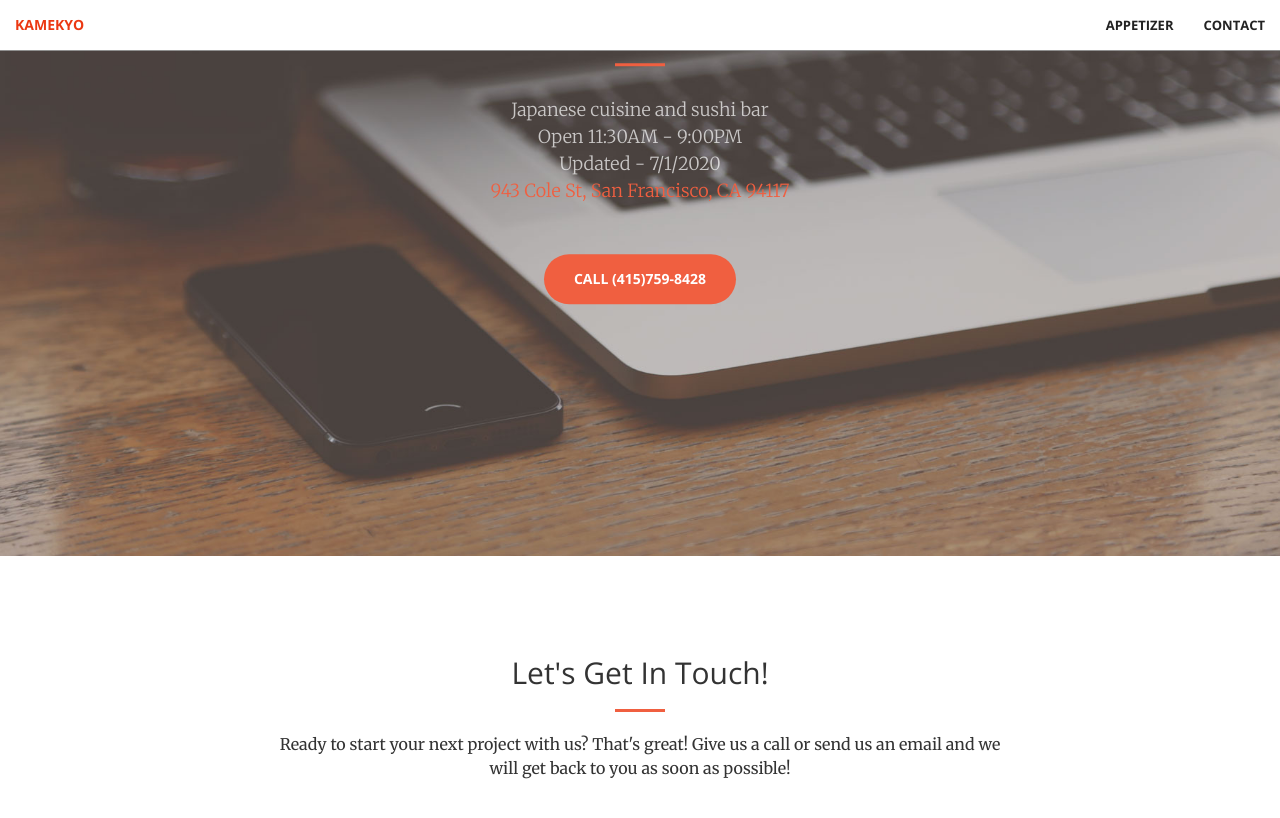
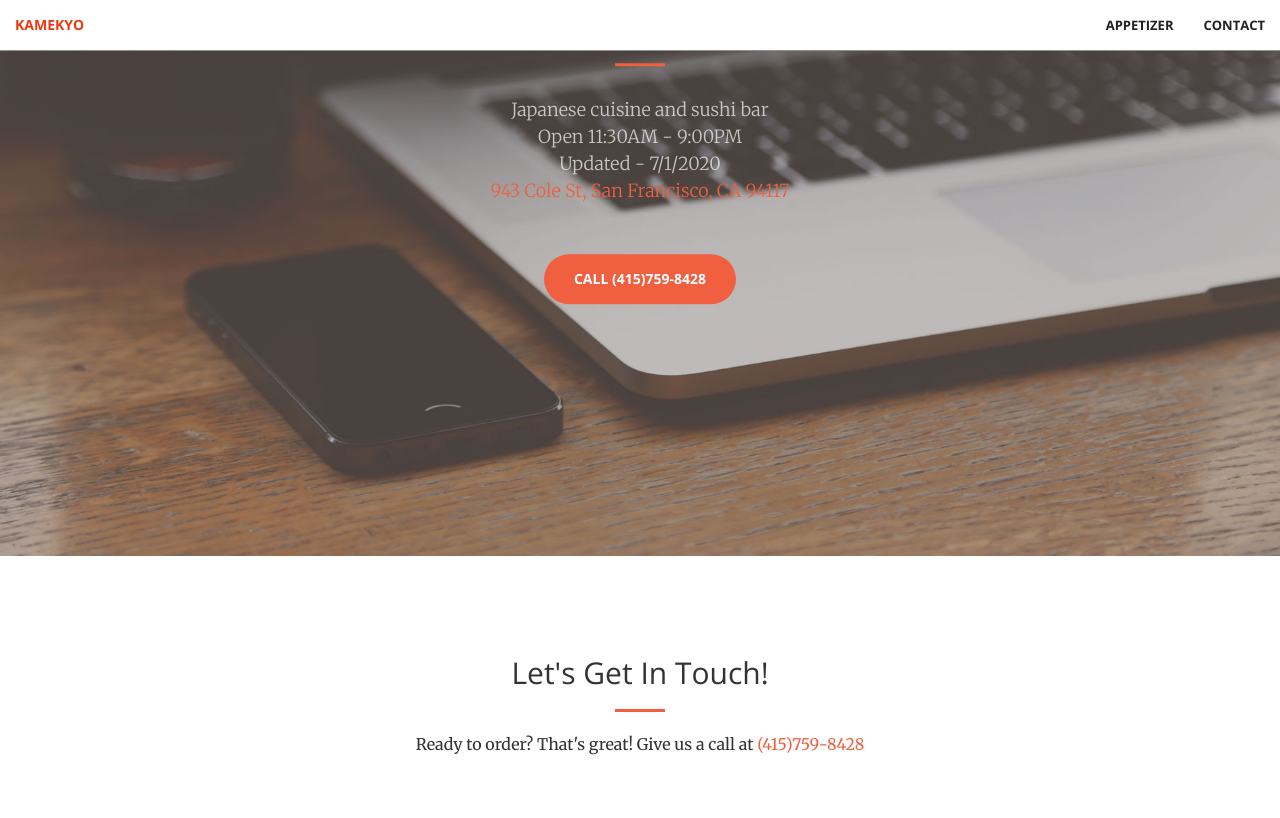
Before and after one commit to CyrusLiang/kamekyo, a Jekyll site: the page built from index.html, in a window 1280 px wide and 900 px high, scrolled down 344 px. Shown: the top 818 px of the window. Built offline with Jekyll 4.4.1, drawn with Linux system fonts in a browser that asks for light colours.

Commit message:
Update contact.html

```diff
--- a/_includes/contact.html
+++ b/_includes/contact.html
@@ -4,7 +4,7 @@
             <div class="col-lg-8 col-lg-offset-2 text-center">
                 <h2 class="section-heading">Let's Get In Touch!</h2>
                 <hr class="primary">
-                <p>Ready to start your next project with us? That's great! Give us a call or send us an email and we will get back to you as soon as possible!</p>
+                <p>Ready to order? That's great! Give us a call at <a href="tel:4157598428">(415)759-8428</a></p>
             </div>
             <!-- <div class="col-lg-2 col-lg-offset-2 text-center">
                 <a href="https://twitter.com/{{ site.twitter_username }}">
```
